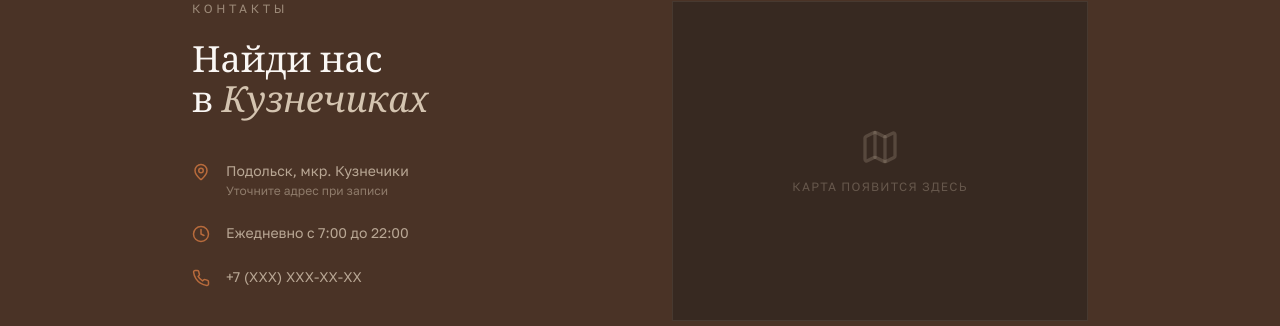
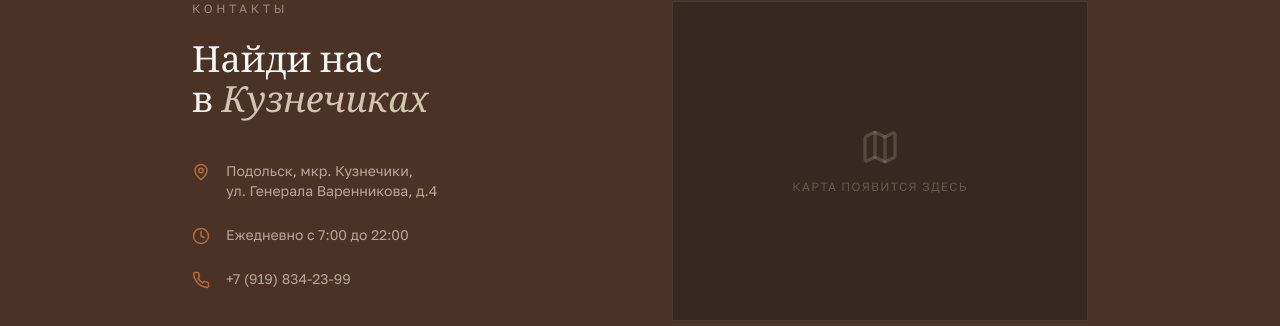
Before and after one commit to pr-poehali-dev/prime-era-studio, a React (Vite) app: page / in a window 1280 px wide. Shown: the part 6660-6986 px from the top of the page. Built offline with nearby package versions, Linux system fonts and the light colour scheme.

Commit message:
fix: Подольск contact добавлен

```diff
--- a/src/pages/Index.tsx
+++ b/src/pages/Index.tsx
@@ -373,8 +373,8 @@ export default function Index() {
                 <div className="flex gap-4 items-start">
                   <Icon name="MapPin" size={18} className="text-prime-copper flex-shrink-0 mt-0.5" />
                   <div>
-                    <p className="font-sans text-prime-warm/80 text-sm font-light">Подольск, мкр. Кузнечики</p>
-                    <p className="font-sans text-prime-warm/50 text-xs mt-0.5">Уточните адрес при записи</p>
+                    <p className="font-sans text-prime-warm/80 text-sm font-light">Подольск, мкр. Кузнечики,</p>
+                    <p className="font-sans text-prime-warm/80 text-sm font-light">ул. Генерала Варенникова, д.4</p>
                   </div>
                 </div>
                 <div className="flex gap-4 items-start">
@@ -383,7 +383,7 @@ export default function Index() {
                 </div>
                 <div className="flex gap-4 items-start">
                   <Icon name="Phone" size={18} className="text-prime-copper flex-shrink-0 mt-0.5" />
-                  <p className="font-sans text-prime-warm/80 text-sm font-light">+7 (XXX) XXX-XX-XX</p>
+                  <a href="tel:+79198342399" className="font-sans text-prime-warm/80 text-sm font-light hover:text-prime-copper transition-colors">+7 (919) 834-23-99</a>
                 </div>
               </div>
               <div className="flex gap-4 mt-10 reveal reveal-delay-3">
```
